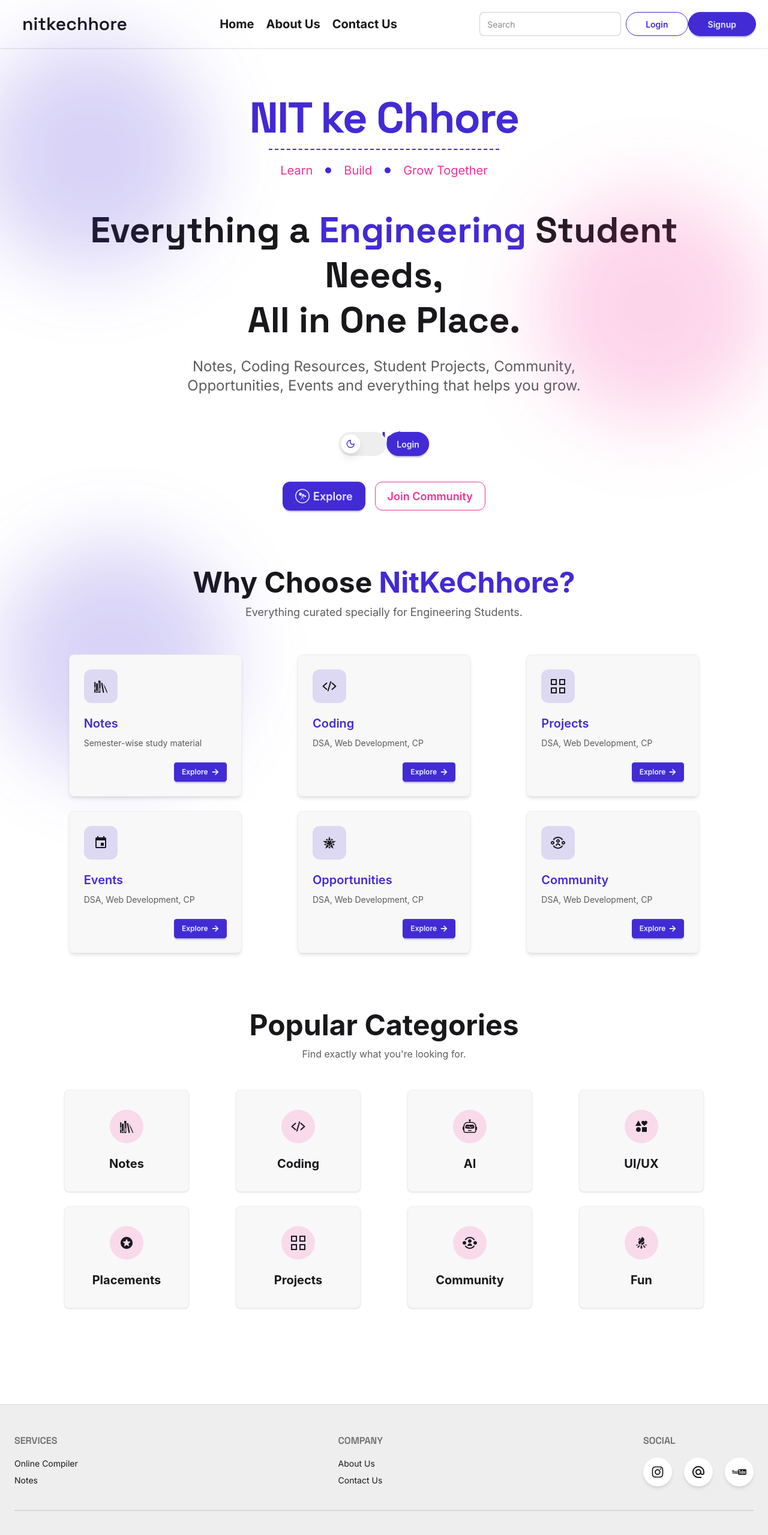
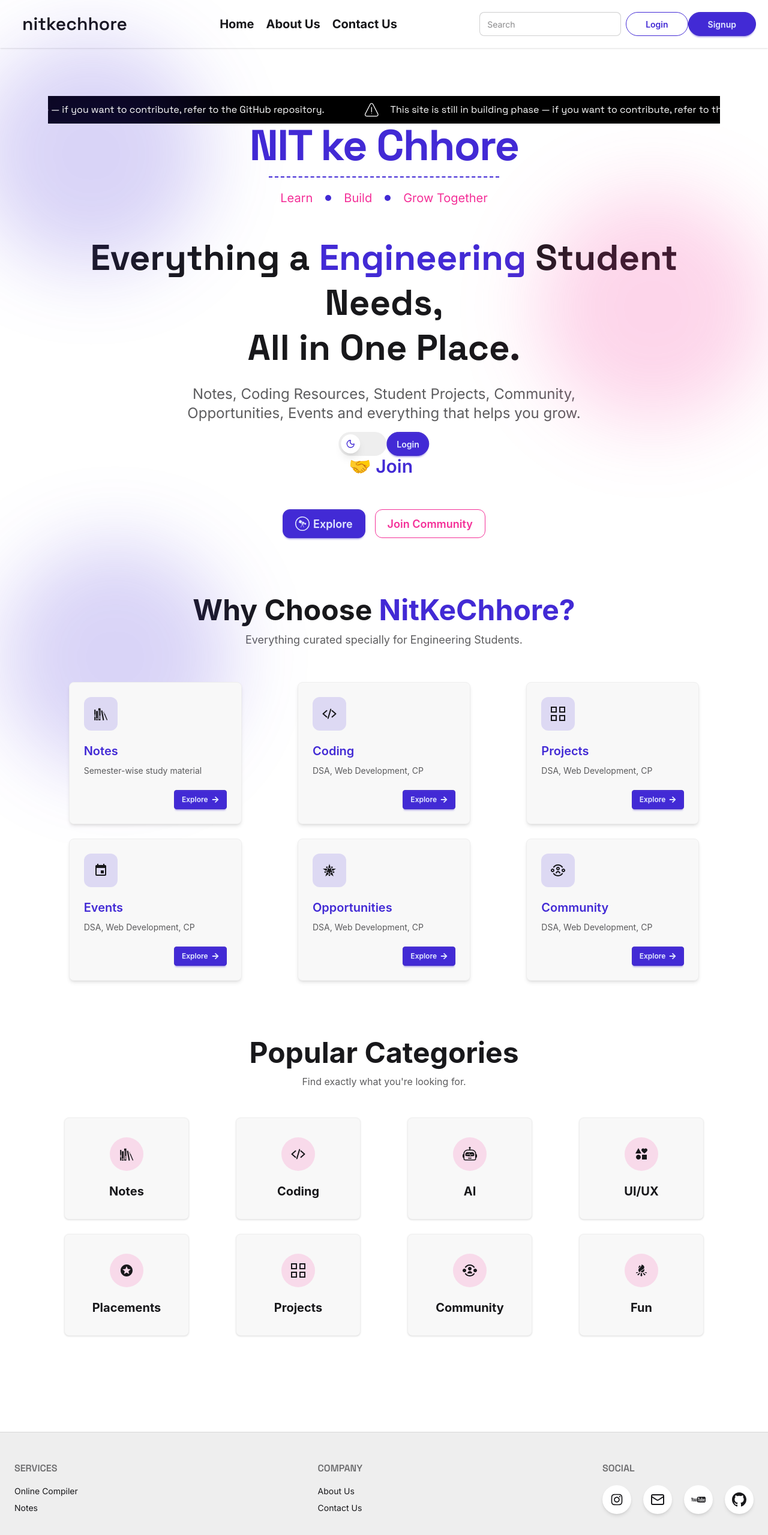
Before and after one commit to anonymousd3vil-ops/nitkechhore, a React (Vite) app: page / in a window 1280 px wide. Shown: the top 2559 px of the page at 60% size. Built offline with nearby package versions, Linux system fonts and the light colour scheme.

Commit message:
origin main

```diff
--- a/src/App.jsx
+++ b/src/App.jsx
@@ -9,7 +9,6 @@
 import RequireAuth from './components/auth/requireAuthorization.jsx'
 import Compiler from './pages/compiler.jsx'
 import NotesHomePage from './pages/notes/noteHome.jsx'
-// import EMaths from './pages/notes/engineeringMathematics.jsx'
 import PdfViewer from './pages/pdfViewer/pdfViewer.jsx'
 import Profile from './pages/user/profile.jsx'
 import Queries from './pages/admin/querys.jsx'
@@ -20,8 +19,6 @@
 import FrontendRoadmap from './pages/coding/roadmaps/FrontendRoadmap.jsx'
 import RoadmapList from './pages/coding/roadmapList.jsx'
 import BackendRoadmap from './pages/coding/roadmaps/BackendRoadMap.jsx'
-// import EPhysics from './pages/notes/engineeringphy1.jsx'
-// import EChemistry from './pages/notes/engineeringchem1.jsx'
 
 function App() {
 
--- a/src/components/footer.jsx
+++ b/src/components/footer.jsx
@@ -1,8 +1,9 @@
 import { AiOutlineInstagram } from "react-icons/ai";
-import { MdAlternateEmail } from "react-icons/md";
 import { ImYoutube2 } from "react-icons/im";
 import { Link } from "react-router-dom";
 import { commonHoverEffect } from "../styles/commonStyles.js";
+import { BsGithub } from "react-icons/bs";
+import { Mail } from "lucide-react";
 
 function Footer() {
 
@@ -57,14 +58,24 @@
                                 <AiOutlineInstagram className="text-2xl hover:text-[#E1306C]" />
                             </Link>
                             <Link
+                                to={"mailto:nanduthecoder@gmail.com"}
                                 className="p-3 rounded-full bg-base-100 shadow-md hover:shadow-xl transition-all duration-300"
                             >
-                                <MdAlternateEmail className="text-2xl hover:text-[#0EA5E9]" />
+                                <Mail className="text-2xl hover:text-[#0EA5E9]" />
                             </Link>
                             <Link
+                                to="https://www.youtube.com/@Nitkechhore"
+                                target="_blank"
                                 className="p-3 rounded-full bg-base-100 shadow-md hover:shadow-xl transition-all duration-300"
                             >
                                 <ImYoutube2 className="text-2xl hover:text-[#FF0000]" />
+                            </Link>
+                            <Link
+                                to="https://github.com/anonymousd3vil-ops/nitkechhore"
+                                target="_blank"
+                                className="p-3 rounded-full bg-base-100 shadow-md hover:shadow-xl transition-all duration-300"
+                            >
+                                <BsGithub className="text-2xl hover:text-[#0d1117]" />
                             </Link>
                         </div>
                     </nav>
--- a/src/context/ThemeContext.jsx
+++ b/src/context/ThemeContext.jsx
@@ -8,7 +8,7 @@
     );
 
     useEffect(() => {
-        console.log(theme);
+        // console.log(theme);
 
         document.documentElement.setAttribute("data-theme", theme);
         localStorage.setItem("theme", theme);
--- a/src/helpers/axiosInstance.js
+++ b/src/helpers/axiosInstance.js
@@ -1,7 +1,7 @@
 import axios from "axios";
 
 const API = axios.create({
-    baseURL: 'http://localhost:3030/api',
+    baseURL: 'https://nitkechhore.onrender.com/api',
     withCredentials: true
 });
 
--- a/src/pages/homePage.jsx
+++ b/src/pages/homePage.jsx
@@ -8,6 +8,7 @@
 import { Categories, FeatureCard } from "../components/featureCard.jsx";
 import { useNavigate } from "react-router-dom";
 import { useSelector } from "react-redux";
+import { CiWarning } from "react-icons/ci";
 
 function HomePage(){
     const navigate = useNavigate();
@@ -21,7 +22,23 @@
 
                 {/* Hero */}
                 <section className="flex flex-col items-center text-center">
+                    <div className="w-full overflow-hidden bg-black text-white py-2">
+                        <div className="flex w-max animate-marquee font-primary">
+                            <span className="mx-8 whitespace-nowrap flex items-center gap-4">
+                                <CiWarning size={30}/>
+                                <p>
+                                    This site is still in building phase — if you want to contribute, refer to the GitHub repository.
+                                </p>
+                            </span>
 
+                            <span className="mx-8 whitespace-nowrap flex items-center gap-4">
+                                <CiWarning size={30}/>
+                                <p>
+                                    This site is still in building phase — if you want to contribute, refer to the GitHub repository.
+                                </p>
+                            </span>
+                        </div>
+                    </div>
                     <h1 className="font-primary text-5xl md:text-7xl font-extrabold text-primary tracking-tight">
                         NIT ke Chhore
                     </h1>
--- a/src/styles/style.css
+++ b/src/styles/style.css
@@ -45,6 +45,20 @@
   --color-error: #EF4444;
 }
 
+@theme {
+  --animate-marquee: marquee 15s linear infinite;
+
+  @keyframes marquee {
+    from {
+      transform: translateX(0);
+    }
+    to {
+      transform: translateX(-50%);
+    }
+  }
+}
+
+
 * {
   transition:background-color 0.25s ease, color 0.25s ease, border-color 0.25s ease;
 }
--- a/vite.config.js
+++ b/vite.config.js
@@ -12,7 +12,7 @@
     server: {
         proxy: {
             "/api": {
-                target: "http://localhost:3030",
+                target: "https://nitkechhore.onrender.com",
                 changeOrigin: true
             }
         }
```
Also changed, not shown: vercel.json (added).
